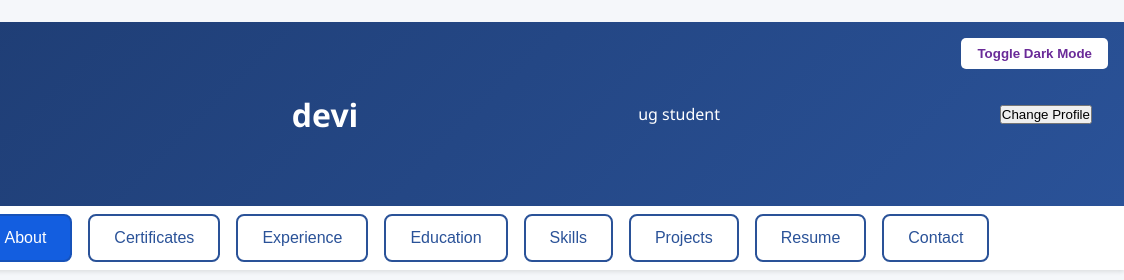
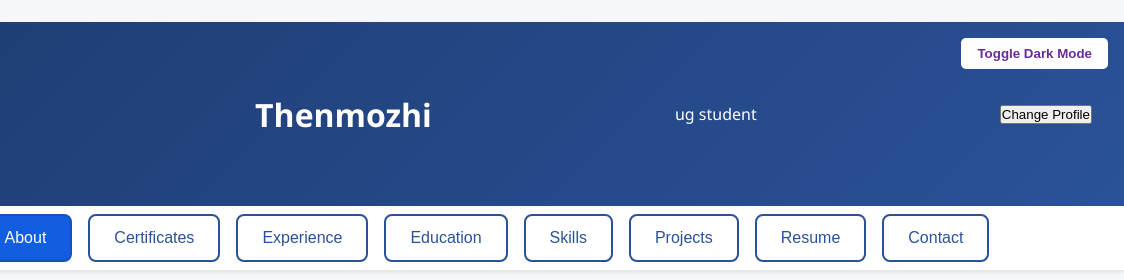
Before and after one commit to thenmozhir417-ctrl/Thenmozhi.R, a plain HTML site: page index.html in a window 1280 px wide. Shown: the top 280 px of the page, 156-1280 px from the left. Drawn offline with Linux system fonts and the light colour scheme.

Commit message:
Update index.html

```diff
--- a/index.html
+++ b/index.html
@@ -200,7 +200,7 @@
   <button class="dark-toggle" onclick="toggleDarkMode()">Toggle Dark Mode</button>
   <img src="./Thenmozhi.jpg" alt="Profile Picture" class="profile-picture" id="profileImage" style="margin: 0 1rem 0 0; align-self: flex-start;">
   <div style="text-align: left;">
-    <h1> devi</h1>
+    <h1>Thenmozhi</h1>
 
   </div>
   <p>ug student </p>
```
